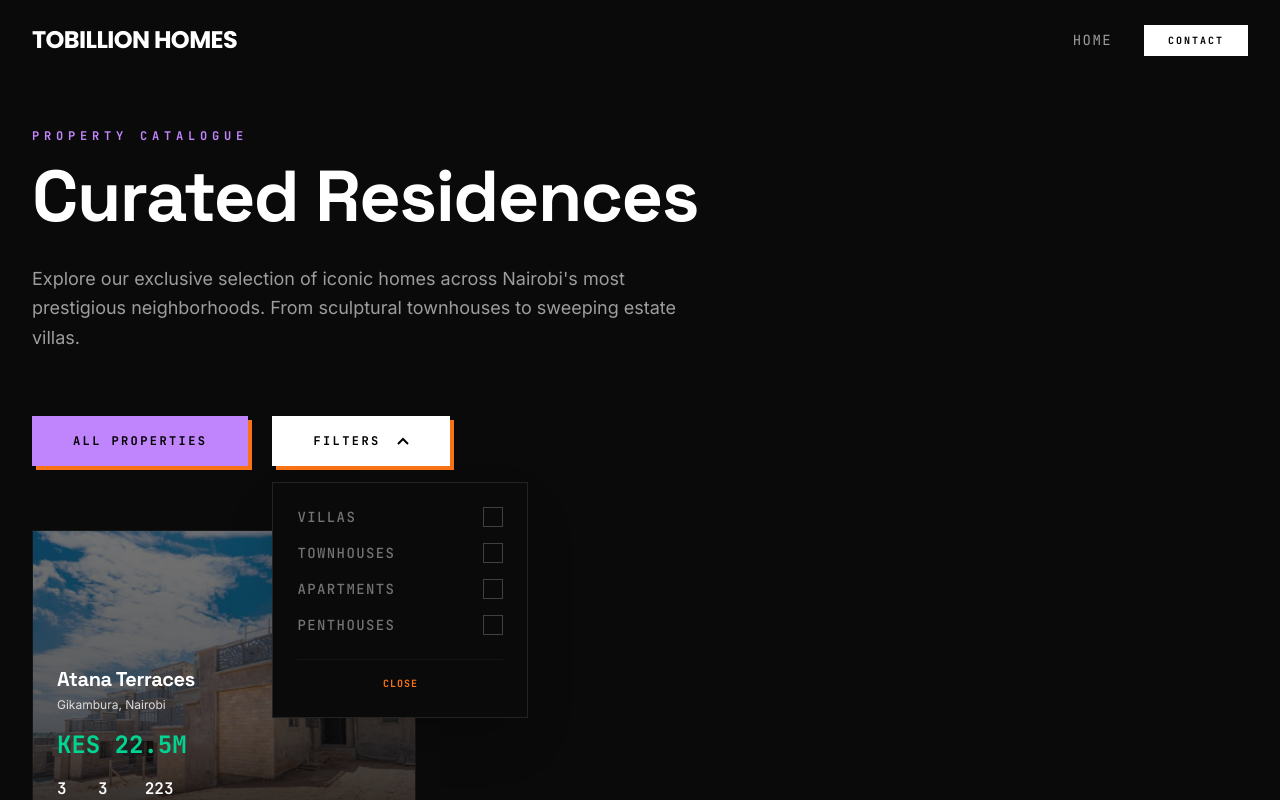
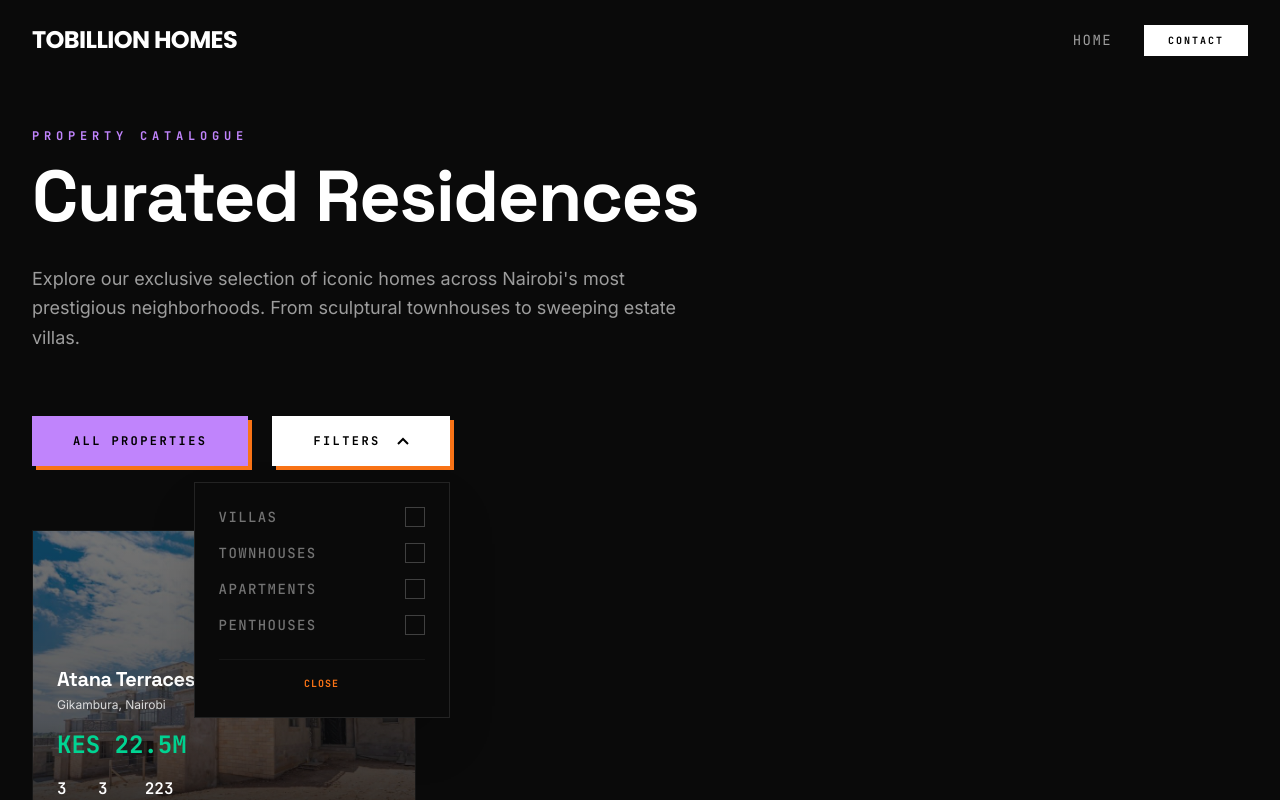
Before and after one commit to IanoNjuguna/tobby, a React (Vite) app: page /property in a window 1280 px wide. Both pictures are taken after a click on the button "FILTERS". Shown: the top 800 px of the page. Built offline with nearby package versions, Linux system fonts and the light colour scheme.

Commit message:
fix: adjust filter dropdown alignment and layering

```diff
--- a/src/pages/PropertyBlog.tsx
+++ b/src/pages/PropertyBlog.tsx
@@ -110,7 +110,7 @@ export default function PropertyBlog() {
                     initial={{ opacity: 0, y: 10, scale: 0.95 }}
                     animate={{ opacity: 1, y: 0, scale: 1 }}
                     exit={{ opacity: 0, y: 10, scale: 0.95 }}
-                    className="absolute top-full left-0 mt-4 w-64 bg-[#0A0A0A] border border-white/10 p-6 z-[60] shadow-2xl"
+                    className="absolute top-full right-0 mt-4 w-64 bg-[#0A0A0A] border border-white/10 p-6 z-[120] shadow-2xl"
                   >
                     <div className="flex flex-col gap-4">
                       {filterOptions.map((type) => (
```
